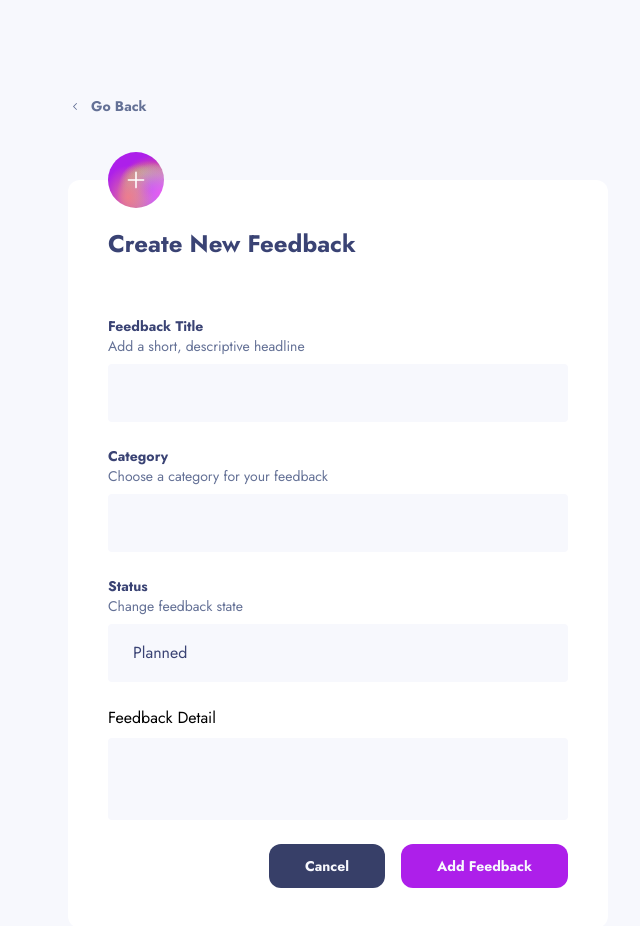
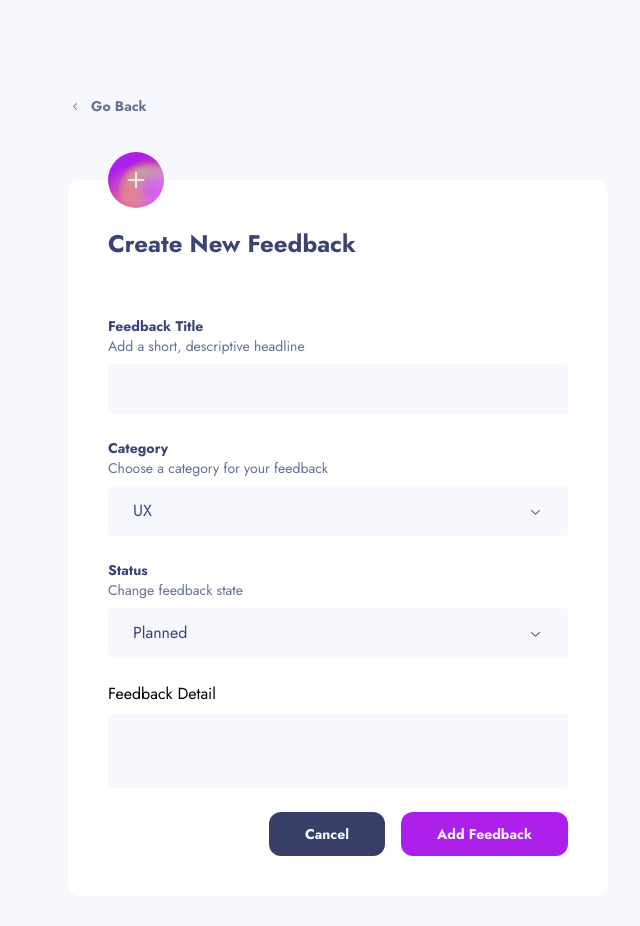
Before and after one commit to AlbaOngaro/product-feedback, a Next.js app: page /suggestions/create in a window 1280 px wide. Shown: the top 926 px of the page, without its empty margins (302-942 px from the left). Built offline with nearby package versions, Linux system fonts and the light colour scheme.

Commit message:
feat: added new select component

```diff
--- /dev/null
+++ b/src/components/atoms/dropdown/Dropdown.tsx
@@ -0,0 +1,71 @@
+import { forwardRef } from "react";
+import * as RUISelect from "@radix-ui/react-select";
+import { CheckIcon, ChevronDownIcon } from "@radix-ui/react-icons";
+import { twMerge } from "lib/utils/twMerge";
+
+const DropdownItem = forwardRef<HTMLDivElement, RUISelect.SelectItemProps>(
+  function SelectItem({ children, className, ...props }, forwardedRef) {
+    return (
+      <RUISelect.Item
+        className={twMerge(
+          "outline-none flex flex-row justify-between items-center text-base px-6 py-3 text-dark-blue-gray cursor-pointer transition-all duration-300 border-[0] border-b border-solid border-[#3a437426] last-of-type:border-b-0 hover:text-purple hover:outline-none focus:outline-none",
+          className,
+        )}
+        {...props}
+        ref={forwardedRef}
+      >
+        <RUISelect.ItemText>{children}</RUISelect.ItemText>
+        <RUISelect.ItemIndicator className="text-purple">
+          <CheckIcon />
+        </RUISelect.ItemIndicator>
+      </RUISelect.Item>
+    );
+  },
+);
+
+interface Option {
+  label: string;
+  value: string;
+}
+
+interface Props {
+  label: string;
+  options: Option[];
+  onChange: (value: string) => void;
+  className?: string;
+}
+
+export function Dropdown({ label, options, className, onChange }: Props) {
+  return (
+    <RUISelect.Root defaultValue={options[0].value} onValueChange={onChange}>
+      <RUISelect.Trigger
+        className={twMerge(
+          "flex gap-1 text-[#F2F4FE] text-sm font-bold opacity-75 transition-opacity duration-300 hover:opacity-100 focus:outline-none",
+          className,
+        )}
+        aria-label="Food"
+      >
+        <label className="font-normal">{label}</label>
+        <RUISelect.Value />
+        <RUISelect.Icon>
+          <ChevronDownIcon />
+        </RUISelect.Icon>
+      </RUISelect.Trigger>
+      <RUISelect.Portal>
+        <RUISelect.Content
+          position="popper"
+          sideOffset={16}
+          className="overflow-hidden bg-white rounded-md shadow-xl min-w-[255px]"
+        >
+          <RUISelect.Viewport>
+            {options.map((option) => (
+              <DropdownItem key={option.value} value={option.value}>
+                {option.label}
+              </DropdownItem>
+            ))}
+          </RUISelect.Viewport>
+        </RUISelect.Content>
+      </RUISelect.Portal>
+    </RUISelect.Root>
+  );
+}
--- a/src/components/atoms/input/Input.tsx
+++ b/src/components/atoms/input/Input.tsx
@@ -37,7 +37,7 @@ export function Input({
 
       <Form.Control asChild>
         <input
-          className="m-0 resize-none py-4 px-6 bg-ghost-white text-[#3A4374] rounded outline-none transition-all duration-300 focus:outline-none active:outline-none border border-solid border-[transparent] focus:border-royal-blue invalid:border-jasper"
+          className="m-0 resize-none py-3 px-6 bg-ghost-white text-[#3A4374] rounded outline-none transition-all duration-300 focus:outline-none active:outline-none border border-solid border-[transparent] focus:border-royal-blue invalid:border-jasper"
           name={name}
           {...rest}
         />
--- a/src/components/atoms/select/Select.tsx
+++ b/src/components/atoms/select/Select.tsx
@@ -29,33 +29,55 @@ interface Option {
 }
 
 interface Props {
+  name: string;
   label: string;
+  description?: string;
   options: Option[];
   onChange: (value: string) => void;
   className?: string;
 }
 
-export function Select({ label, options, className, onChange }: Props) {
+export function Select({
+  name,
+  label,
+  description,
+  options,
+  className,
+  onChange,
+}: Props) {
   return (
-    <RUISelect.Root defaultValue={options[0].value} onValueChange={onChange}>
+    <RUISelect.Root
+      defaultValue={options[0].value}
+      onValueChange={onChange}
+      name={name}
+    >
+      <fieldset className="flex flex-col gap-2">
+        {(label || description) && (
+          <label className="flex flex-col text-sm font-bold text-[#3A4374]">
+            {label}
+            {description && (
+              <small className="text-sm font-normal text-dark-blue-gray">
+                {description}
+              </small>
+            )}
+          </label>
+        )}
         <RUISelect.Trigger
           className={twMerge(
-          "flex gap-1 text-[#F2F4FE] text-sm font-bold opacity-75 transition-opacity duration-300 hover:opacity-100 focus:outline-none",
+            "group box-border	w-full flex flex-row justify-between items-center m-0 resize-none py-3 px-6 bg-ghost-white text-[#3A4374] rounded outline-none transition-all duration-300 focus:outline-none active:outline-none border border-solid border-[transparent] [&[data-state=open]]:border-royal-blue hover:border-royal-blue",
             className,
           )}
-        aria-label="Food"
         >
-        <label className="font-normal">{label}</label>
           <RUISelect.Value />
           <RUISelect.Icon>
-          <ChevronDownIcon />
+            <ChevronDownIcon className="transition-all duration-300 rotate-0 group-[&[data-state=open]]:rotate-180" />
           </RUISelect.Icon>
         </RUISelect.Trigger>
         <RUISelect.Portal>
           <RUISelect.Content
             position="popper"
             sideOffset={16}
-          className="overflow-hidden bg-white rounded-md shadow-xl min-w-[255px]"
+            className="overflow-hidden bg-white rounded-md shadow-[0px_10px_40px_-7px_rgba(55,_63,_104,_0.35)] min-w-[255px] w-[var(--radix-select-trigger-width)]"
           >
             <RUISelect.Viewport>
               {options.map((option) => (
@@ -66,6 +88,7 @@ export function Select({ label, options, className, onChange }: Props) {
             </RUISelect.Viewport>
           </RUISelect.Content>
         </RUISelect.Portal>
+      </fieldset>
     </RUISelect.Root>
   );
 }
--- a/src/components/atoms/textarea/TextArea.tsx
+++ b/src/components/atoms/textarea/TextArea.tsx
@@ -36,7 +36,7 @@ export function TextArea({
 
       <Form.Control asChild>
         <textarea
-          className="m-0 resize-none py-4 px-6 bg-ghost-white text-[#3A4374] rounded outline-none transition-all duration-300 focus:outline-none active:outline-none border border-solid border-[transparent] focus:border-royal-blue invalid:border-jasper"
+          className="m-0 resize-none py-3 px-6 bg-ghost-white text-[#3A4374] rounded outline-none transition-all duration-300 focus:outline-none active:outline-none border border-solid border-[transparent] focus:border-royal-blue invalid:border-jasper"
           name={name}
           {...rest}
         />
--- a/src/components/organisms/header/Header.tsx
+++ b/src/components/organisms/header/Header.tsx
@@ -1,7 +1,7 @@
 import { StarFilledIcon } from "@radix-ui/react-icons";
 import { Button } from "components/atoms/button/Button";
 import { Card } from "components/atoms/card/Card";
-import { Select } from "components/atoms/select/Select";
+import { Dropdown } from "components/atoms/dropdown/Dropdown";
 import { suggestions } from "lib/utils/constants";
 import { useRouter } from "next/router";
 
@@ -15,7 +15,7 @@ export function Header() {
         {suggestions.length} Suggestions
       </h3>
 
-      <Select
+      <Dropdown
         className="ml-8"
         label="Sort By:"
         options={[
--- a/src/components/organisms/feedback-form/FeedbackForm.tsx
+++ b/src/components/organisms/suggestion-form/SuggestionForm.tsx
@@ -1,6 +1,7 @@
 import * as Form from "@radix-ui/react-form";
 import { Button } from "components/atoms/button/Button";
 import { Input } from "components/atoms/input/Input";
+import { Select } from "components/atoms/select/Select";
 import { TextArea } from "components/atoms/textarea/TextArea";
 import { Suggestion } from "lib/types";
 
@@ -9,7 +10,7 @@ interface Props {
   suggestion: Pick<Suggestion, "title" | "category" | "state" | "description">;
 }
 
-export function FeedbackForm({ mode, suggestion }: Props) {
+export function SuggestionForm({ mode, suggestion }: Props) {
   return (
     <Form.Root
       className="flex flex-col gap-6"
@@ -22,18 +23,42 @@ export function FeedbackForm({ mode, suggestion }: Props) {
         value={suggestion.title}
       />
 
-      <Input
+      <Select
         name="category"
         label="Category"
         description="Choose a category for your feedback"
-        value={suggestion.category}
+        options={[
+          {
+            label: "UX",
+            value: "ux",
+          },
+          {
+            label: "UI",
+            value: "ui",
+          },
+        ]}
+        onChange={console.debug}
       />
 
-      <Input
+      <Select
         name="state"
         label="Status"
         description="Change feedback state"
-        value={suggestion.state}
+        options={[
+          {
+            label: "Planned",
+            value: "planned",
+          },
+          {
+            label: "In-Progress",
+            value: "in-progress",
+          },
+          {
+            label: "Live",
+            value: "live",
+          },
+        ]}
+        onChange={console.debug}
       />
 
       <TextArea
--- a/src/components/organisms/suggestion/Suggestion.tsx
+++ b/src/components/organisms/suggestion/Suggestion.tsx
@@ -19,7 +19,10 @@ export function Suggestion({
   return (
     <Link href={`/suggestions/${id}`}>
       <Card className="group grid grid-cols-[40px_minmax(0,_1fr)_44px] gap-10">
-        <button className="h-fit flex flex-col items-center justify-center py-1.5 px-4	bg-alice-blue text-[#3A4374] font-semibold text-xs rounded-lg cursor-pointer transition-all duration-300 hover:bg-[#CFD7FF] active:bg-royal-blue active:text-white">
+        <button
+          onClick={(e) => e.preventDefault()}
+          className="h-fit flex flex-col items-center justify-center py-1.5 px-4	bg-alice-blue text-[#3A4374] font-semibold text-xs rounded-lg cursor-pointer transition-all duration-300 hover:bg-[#CFD7FF] active:bg-royal-blue active:text-white"
+        >
           <ChevronUpIcon className="text-royal-blue" />
           <span className="text-sm	font-bold">{votes}</span>
         </button>
--- a/src/components/pages/suggestion/CreateSuggestionPage.tsx
+++ b/src/components/pages/suggestion/CreateSuggestionPage.tsx
@@ -2,7 +2,7 @@ import { CaretLeftIcon, PlusIcon } from "@radix-ui/react-icons";
 import Link from "next/link";
 
 import { Card } from "components/atoms/card/Card";
-import { FeedbackForm } from "components/organisms/feedback-form/FeedbackForm";
+import { SuggestionForm } from "components/organisms/suggestion-form/SuggestionForm";
 
 export function CreateSuggestionPage() {
   return (
@@ -24,7 +24,7 @@ export function CreateSuggestionPage() {
           Create New Feedback
         </h3>
 
-        <FeedbackForm
+        <SuggestionForm
           mode="create"
           suggestion={{
             title: "",
--- a/src/components/pages/suggestion/EditSuggestionPage.tsx
+++ b/src/components/pages/suggestion/EditSuggestionPage.tsx
@@ -3,7 +3,7 @@ import Link from "next/link";
 
 import { suggestion } from "lib/utils/constants";
 import { Card } from "components/atoms/card/Card";
-import { FeedbackForm } from "components/organisms/feedback-form/FeedbackForm";
+import { SuggestionForm } from "components/organisms/suggestion-form/SuggestionForm";
 
 export function EditSuggestionPage() {
   return (
@@ -25,7 +25,7 @@ export function EditSuggestionPage() {
           Editing &ldquo;{suggestion.title}&rdquo;
         </h3>
 
-        <FeedbackForm mode="edit" suggestion={suggestion} />
+        <SuggestionForm mode="edit" suggestion={suggestion} />
       </Card>
     </main>
   );
```
Lines whose indentation alone changed are shown as unchanged.
